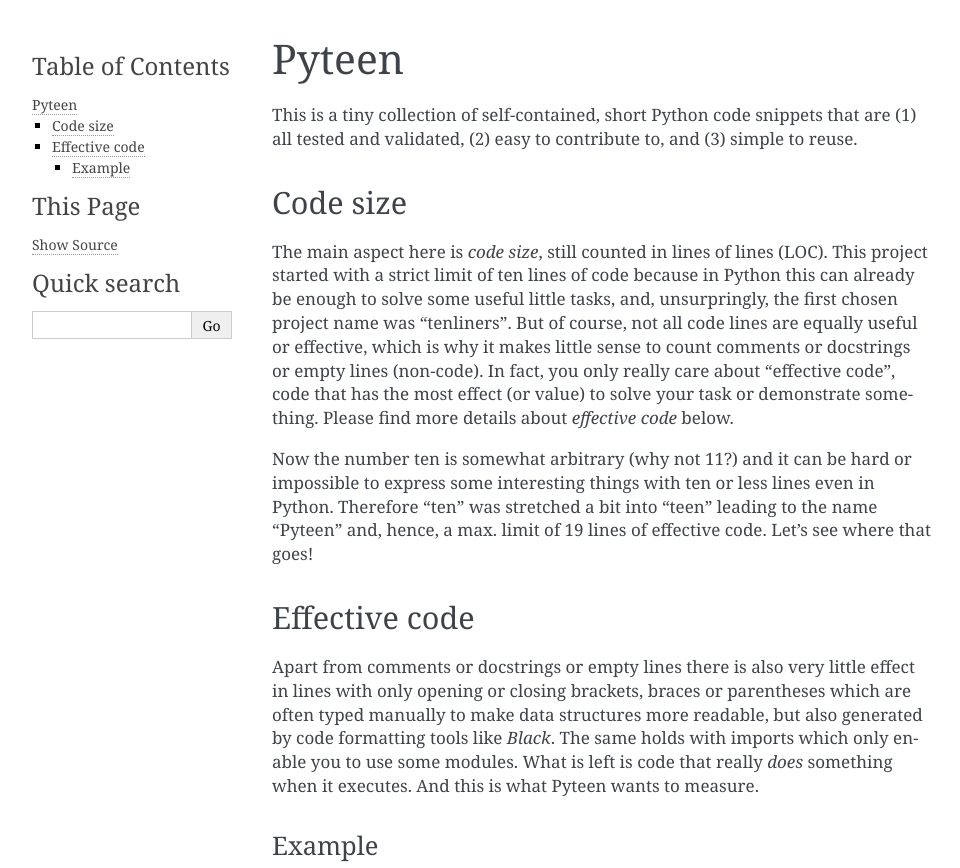
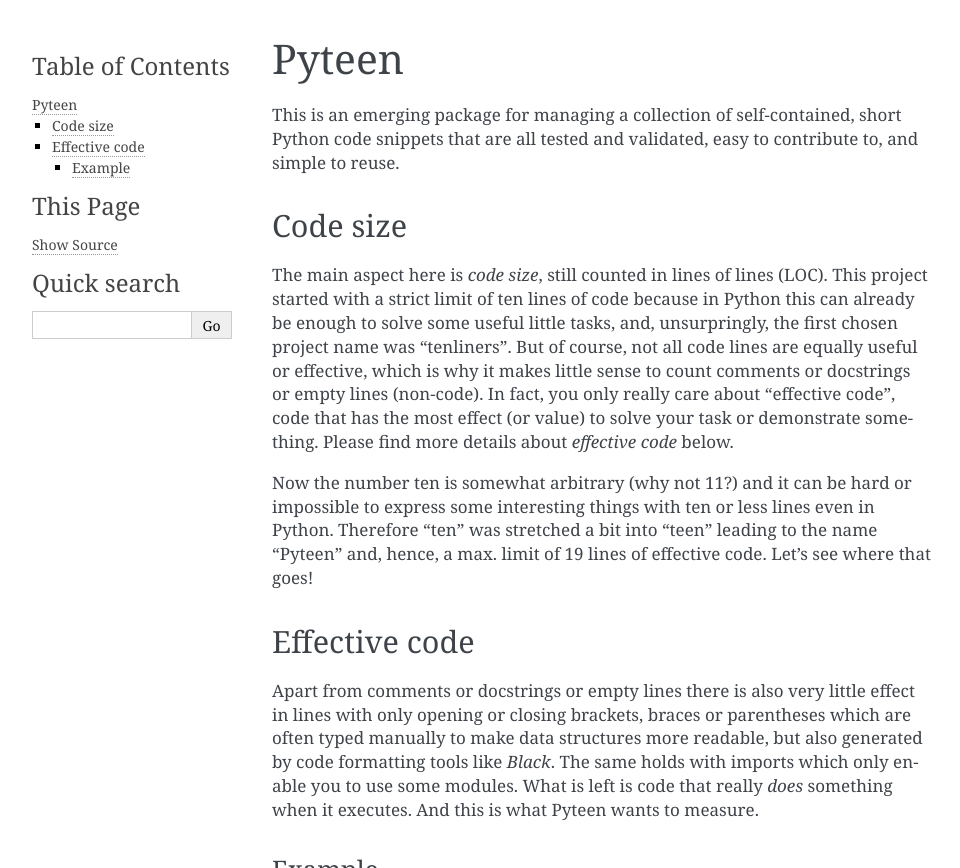
Before and after one commit to deeplook/pyteen, a Sphinx documentation site: the page built from docs/index.rst, in a window 1280 px wide, cut to the strip 0-868 px from the top of the page. Shown: the whole strip, without its empty margins (148-1108 px from the left). Built offline with Sphinx 7.4.7, drawn with Linux system fonts in a browser that asks for light colours.

Commit message:
Minor changes

```diff
--- a/README.rst
+++ b/README.rst
@@ -44,7 +44,7 @@
 Intro
 -----
 
-This is a tiny collection of self-contained, short Python code snippets that are (1) all tested and validated, (2) easy to contribute to, and (3) simple to reuse.
+This is an emerging package for managing a collection of self-contained, short Python code snippets that are all tested and validated, easy to contribute to, and simple to reuse.
 
 
 .. include:: pyteen/core.py
--- a/docs/index.rst
+++ b/docs/index.rst
@@ -10,7 +10,7 @@
    :maxdepth: 2
    :caption: Contents:
 
-This is a tiny collection of self-contained, short Python code snippets that are (1) all tested and validated, (2) easy to contribute to, and (3) simple to reuse.
+This is an emerging package for managing a collection of self-contained, short Python code snippets that are all tested and validated, easy to contribute to, and simple to reuse.
 
 Code size
 ---------
```
Also changed, not shown: other parts of docs/index.rst (+2 -2 lines), 2 other files.
